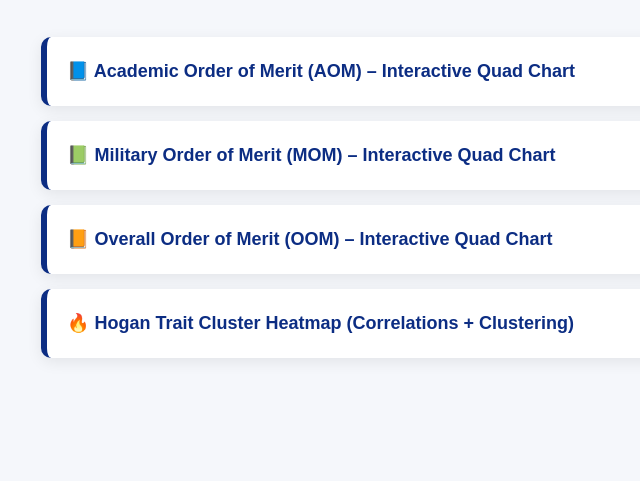
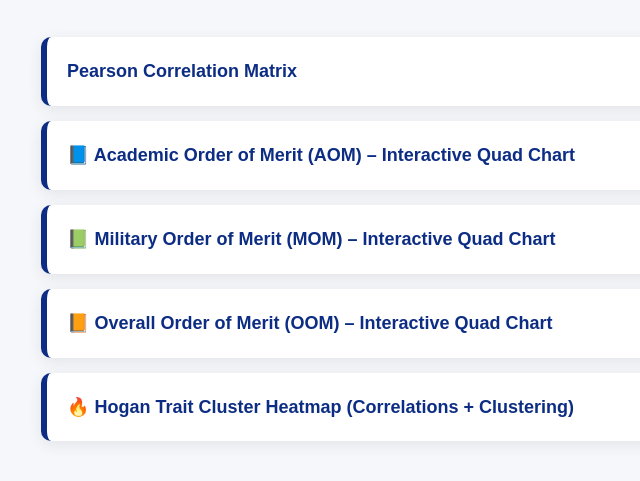
Before and after one commit to jwscpg/RUSNA-visuals, a plain HTML site: page index.html in a window 1280 px wide. Shown: the part 139-620 px from the top of the page, without its empty margins (251-891 px from the left). Drawn offline with Linux system fonts and the light colour scheme.

Commit message:
Update index.html

```diff
--- a/index.html
+++ b/index.html
@@ -62,6 +62,9 @@
 <div class="subtitle">Interactive Visual Analytics for AOM, MOM, and OOM</div>
 
 <div class="card">
+    <a href="Hogan_Block_Correlation_Interactive.html"> Pearson Correlation Matrix</a>
+</div>
+<div class="card">
     <a href="Quad_AOM_interactive.html">📘 Academic Order of Merit (AOM) – Interactive Quad Chart</a>
 </div>
 
```
